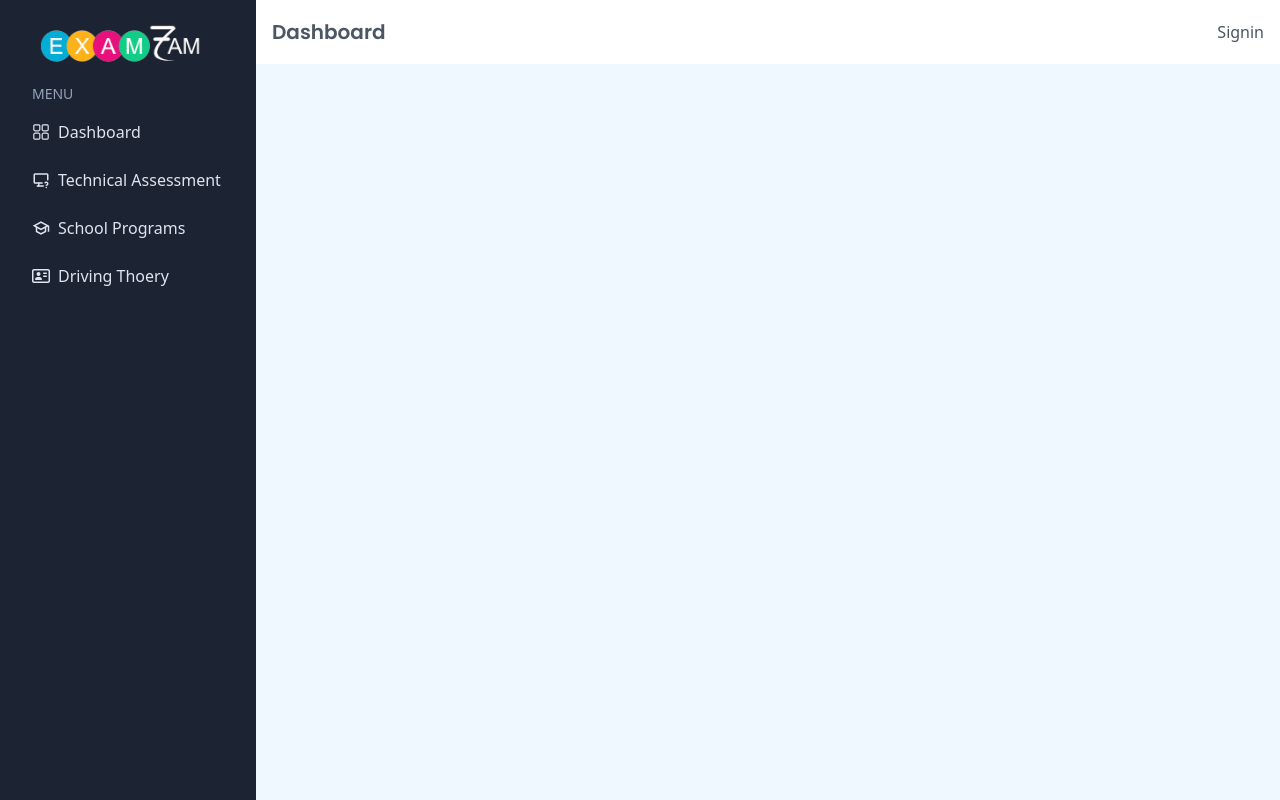
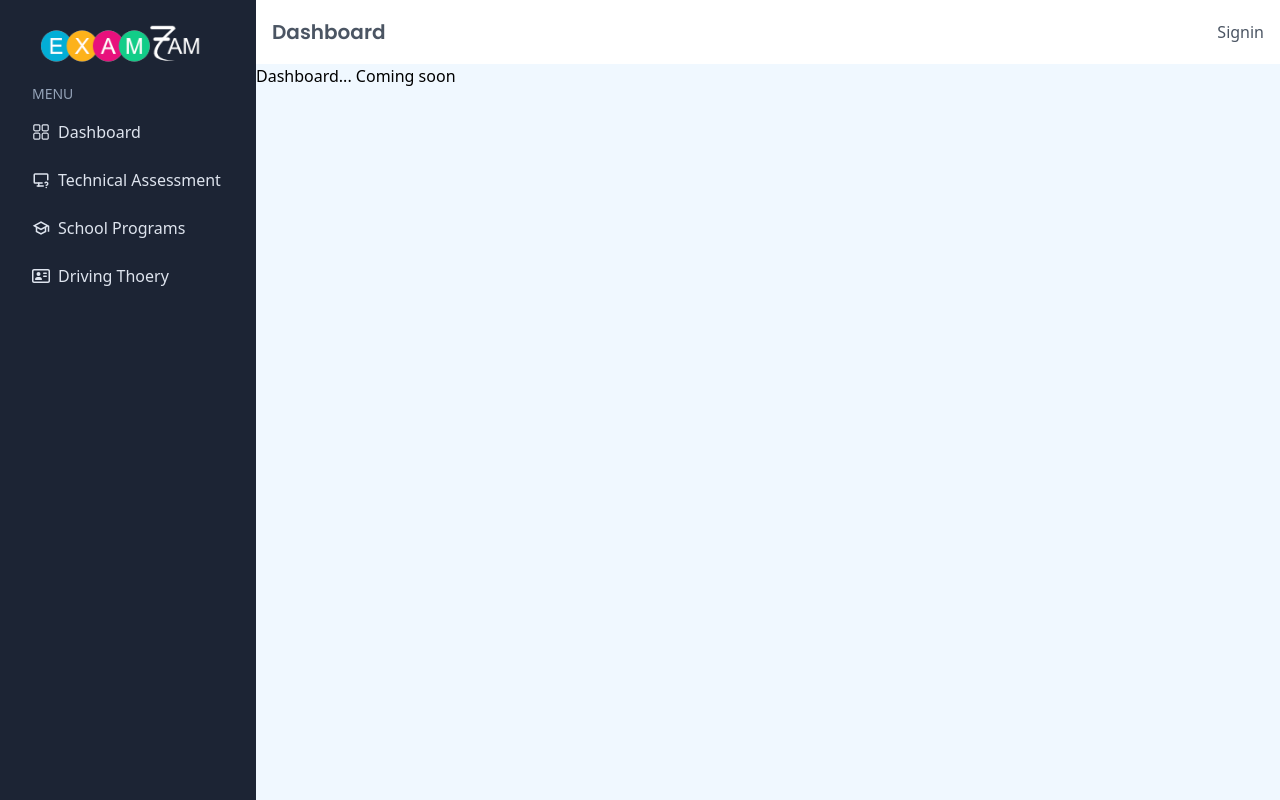
Before and after one commit to 94farooqui/exam7am-admin-client, a React (Vite) app: page / in a window 1280 px wide. Built offline with nearby package versions, Linux system fonts and the light colour scheme.

Commit message:
dashboard text

```diff
--- a/src/pages/Home.jsx
+++ b/src/pages/Home.jsx
@@ -12,6 +12,7 @@ const Home = () => {
         <Sidebar />
         <div className="w-full 1fr">
           <Header />
+          <h2>Dashboard... Coming soon</h2>
           <Outlet />
         </div>
       </div>
```
